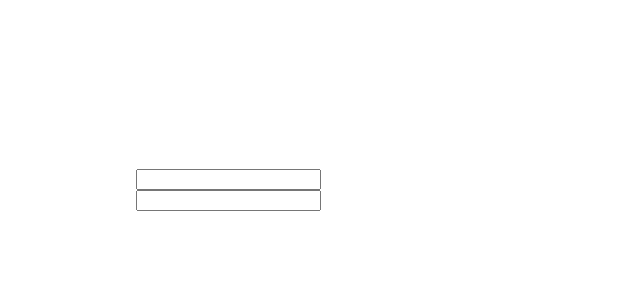
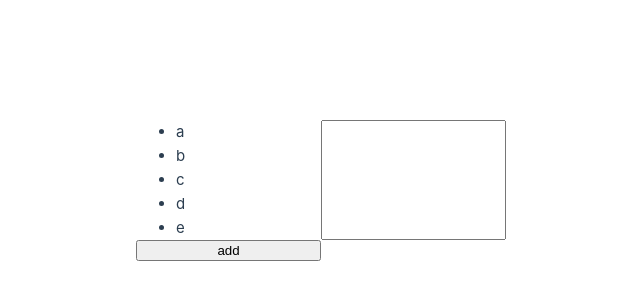
Before and after one commit to Incinerator67/vue3_exercises, a Vue app in the folder vue-project/: page / in a window 1280 px wide. Shown: the part 210-510 px from the top of the page, without its empty margins (319-959 px from the left). Built offline with nearby package versions, Linux system fonts and the light colour scheme.

Commit message:
орма для добавления элементов массива в Vue

```diff
--- a/vue-project/src/App.vue
+++ b/vue-project/src/App.vue
@@ -1,13 +1,24 @@
 <script>
 export default {
-  data() {return {submit: '',sub: ''}},
+  data() {return {
+    newItem: '',
+		items: ['a', 'b', 'c', 'd', 'e']
+  }},
+  methods: {
+	addItem: function() {
+		this.items.push(this.newItem);
+	}
+}
 }
 </script>
 <template>
-  <input @keyup.enter="submit" v-model="submit"/>
-  <p>{{ submit }}</p>
-  <input @keyup.page-down="onPageDown" v-model="sub"/>
-  <p>{{ sub }}</p>
+  <ul>
+		<li v-for="(item, index) in items" :key="index">
+			{{ item }}
+		</li>
+  </ul>
+ <input v-model="newItem">
+	<button @click="addItem">add</button>
 </template>
 <style scoped>
 header {line-height: 1.5;}
```
